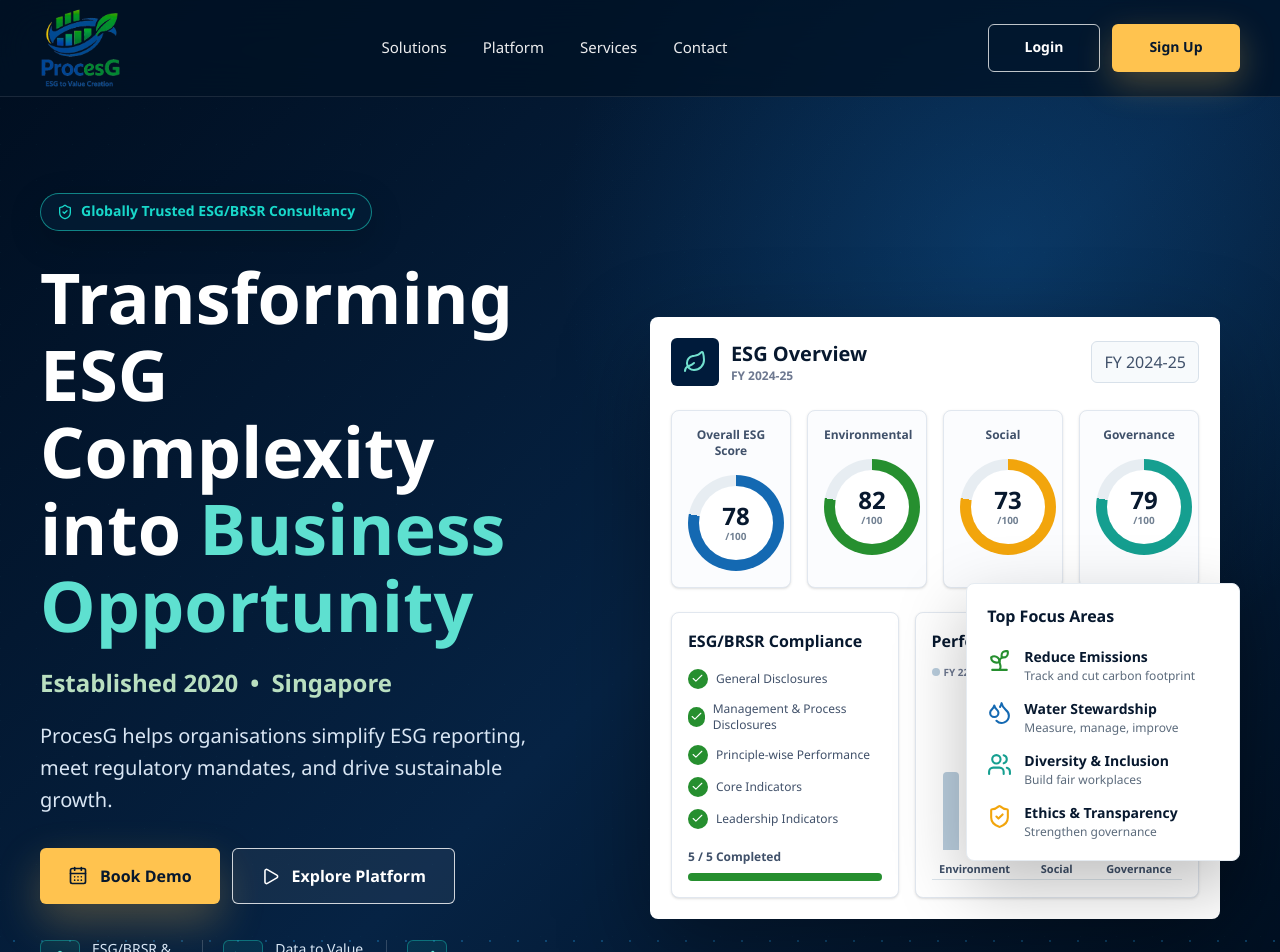
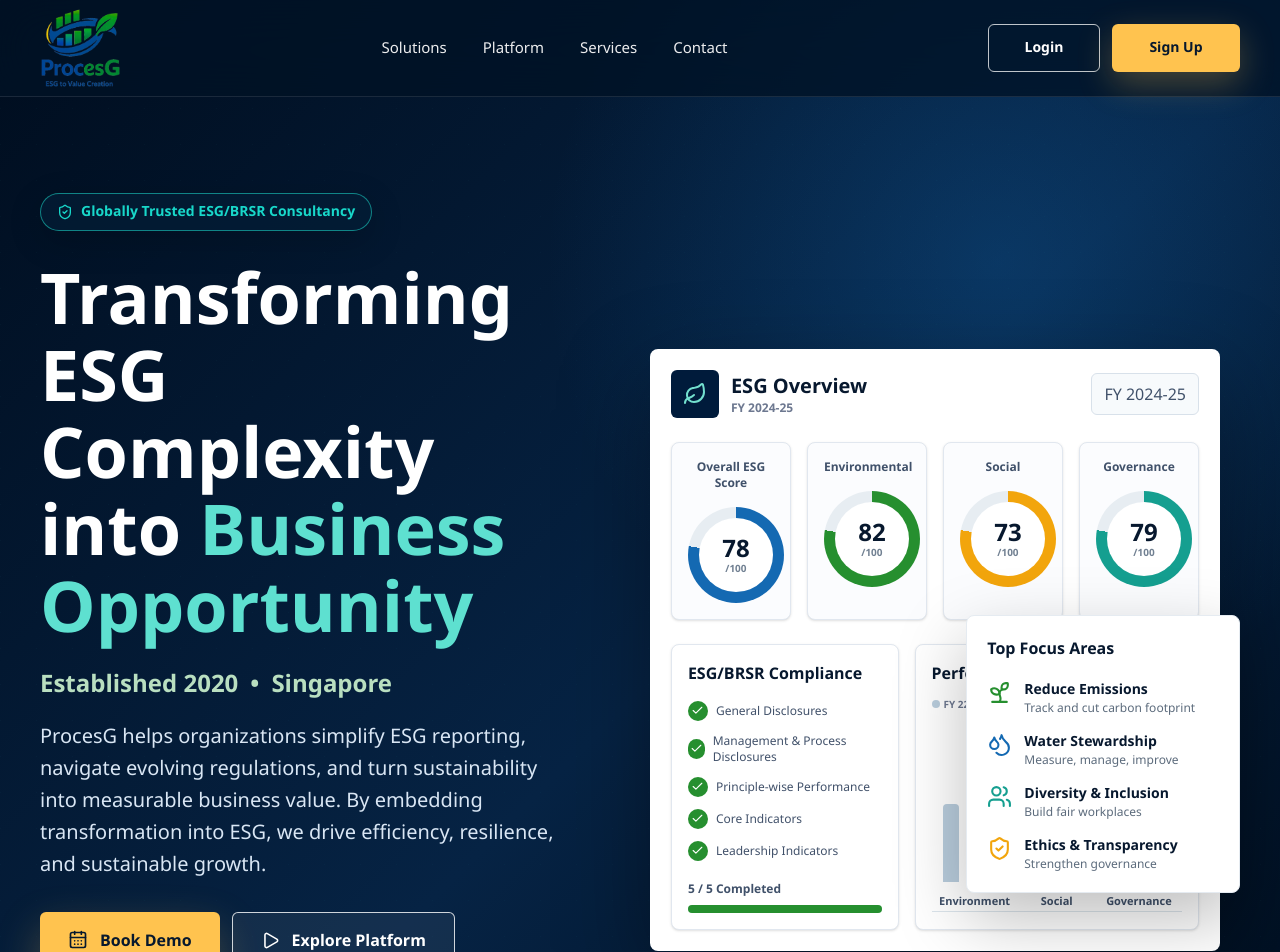
Before and after one commit to Arnav270803/BRSR_Frontend, a React (Vite) app: page / in a window 1280 px wide. Shown: the top 952 px of the page. Built offline with nearby package versions, Linux system fonts and the light colour scheme; no server answers.

Commit message:
Update landing hero description

```diff
--- a/src/pages/LandingPage.tsx
+++ b/src/pages/LandingPage.tsx
@@ -271,8 +271,9 @@ function HeroSection() {
           </p>
 
           <p className="mt-5 max-w-2xl text-base leading-7 text-[#d9e6f4] sm:text-[20px] sm:leading-8">
-            ProcesG helps organisations simplify ESG reporting, meet regulatory mandates,
-            and drive sustainable growth.
+            ProcesG helps organizations simplify ESG reporting, navigate evolving regulations,
+            and turn sustainability into measurable business value. By embedding transformation
+            into ESG, we drive efficiency, resilience, and sustainable growth.
           </p>
 
           <div className="mt-8 flex flex-col gap-3 sm:flex-row">
```
